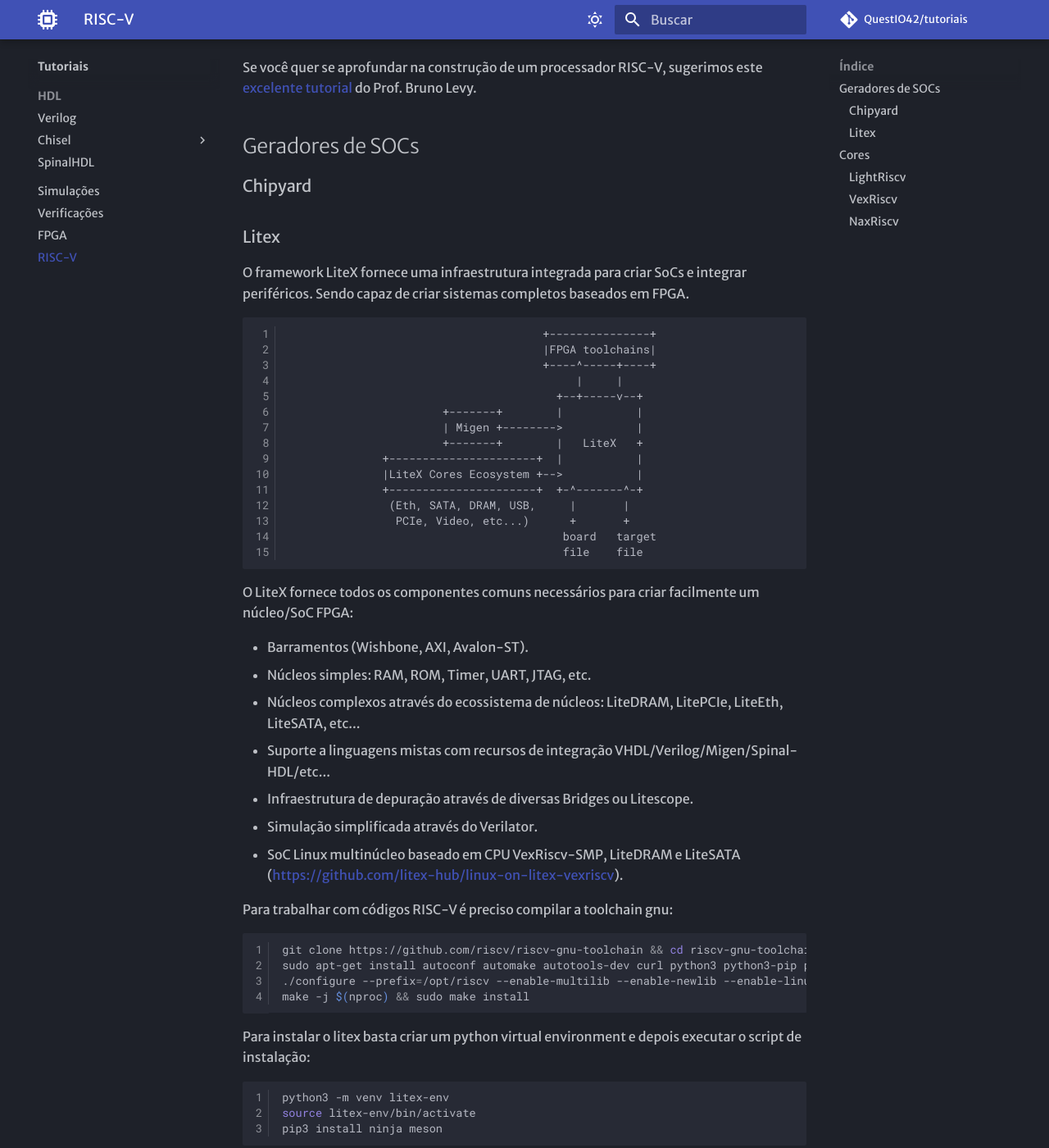
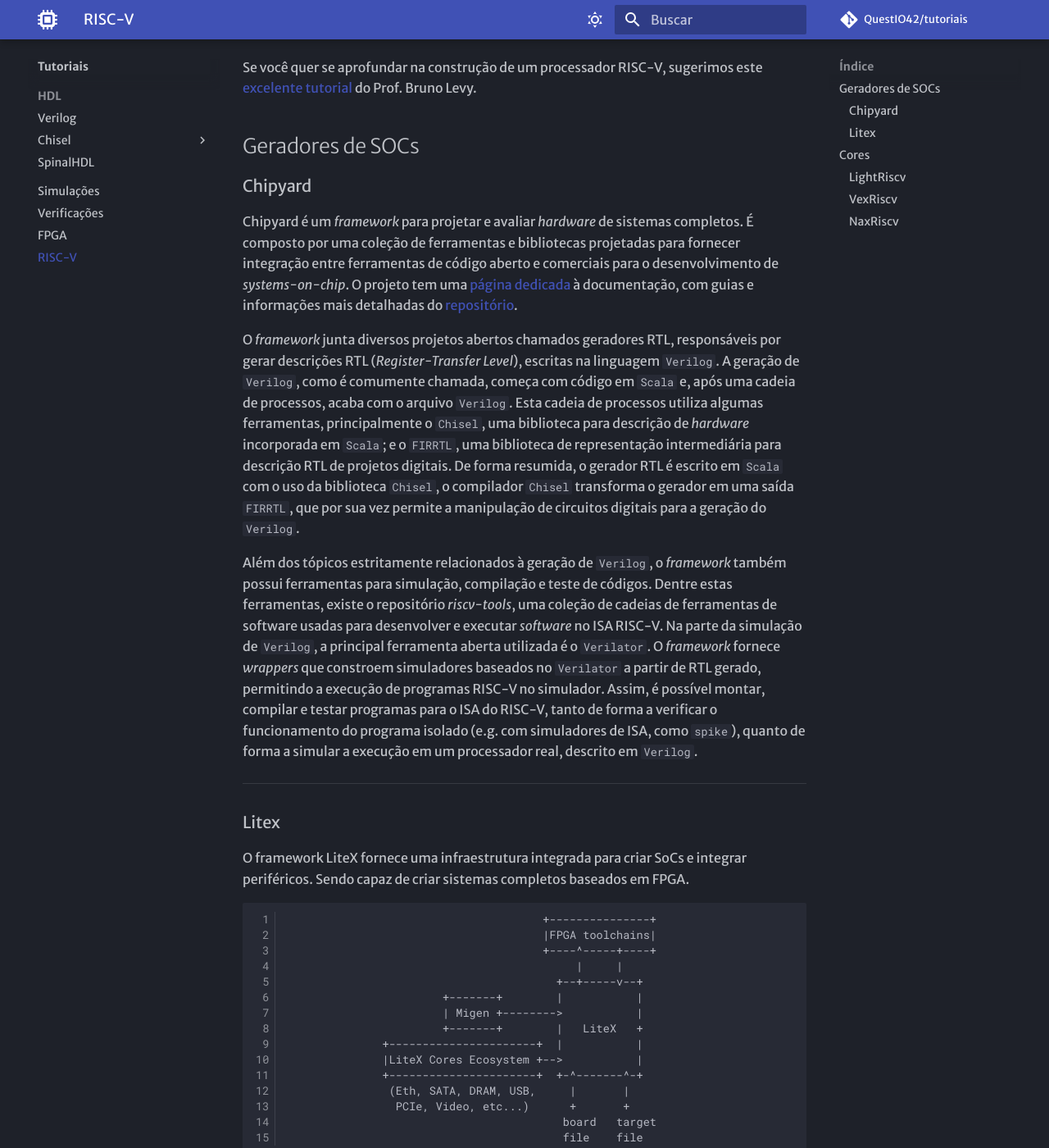
Before and after one commit to QuestIO42/tutoriais, an MkDocs documentation site: the page built from docs/RISCV.md, in a window 1280 px wide and 1400 px high, scrolled down 2294 px. Shown: the whole window at 82% size. Built offline with MkDocs 1.6.1 and Material for MkDocs 9.7.7, drawn with Linux system fonts in a browser that asks for light colours; comment, search, counter and statistics services are not loaded.

Commit message:
feat: introducao chipyard

```diff
--- a/docs/RISCV.md
+++ b/docs/RISCV.md
@@ -65,6 +65,20 @@
 ## Geradores de SOCs
 
 ### Chipyard
+
+Chipyard é um *framework* para projetar e avaliar *hardware* de sistemas completos. É composto por uma coleção de ferramentas e bibliotecas projetadas para fornecer
+integração entre ferramentas de código aberto e comerciais para o desenvolvimento de *systems-on-chip*. O projeto tem uma [página dedicada](https://chipyard.readthedocs.io/en/latest/) à documentação, com guias e informações mais detalhadas do [repositório](https://github.com/ucb-bar/chipyard).
+
+O *framework* junta diversos projetos abertos chamados geradores RTL, responsáveis por gerar descrições RTL (*Register-Transfer Level*), escritas na linguagem `Verilog`. A geração de `Verilog`, como é comumente chamada, começa com código em `Scala` e, após uma cadeia de processos, acaba com o arquivo `Verilog`.
+Esta cadeia de processos utiliza algumas ferramentas, principalmente o `Chisel`, uma biblioteca para descrição de *hardware* incorporada em `Scala`; e o `FIRRTL`, uma biblioteca de representação intermediária para descrição RTL de projetos digitais.
+De forma resumida, o gerador RTL é escrito em `Scala` com o uso da biblioteca `Chisel`, o compilador `Chisel` transforma o gerador em uma saída `FIRRTL`, que por sua vez permite a manipulação de circuitos digitais para a geração do `Verilog`.
+
+Além dos tópicos estritamente relacionados à geração de `Verilog`, o *framework* também possui ferramentas para simulação, compilação e teste de códigos.
+Dentre estas ferramentas, existe o repositório *riscv-tools*, uma coleção de cadeias de ferramentas de software usadas para desenvolver e executar *software* no ISA RISC-V.
+Na parte da simulação de `Verilog`, a principal ferramenta aberta utilizada é o `Verilator`. O *framework* fornece *wrappers* que constroem simuladores baseados no `Verilator` a partir de RTL gerado, permitindo a execução de programas RISC-V no simulador.
+Assim, é possível montar, compilar e testar programas para o ISA do RISC-V, tanto de forma a verificar o funcionamento do programa isolado (e.g. com simuladores de ISA, como `spike`), quanto de forma a simular a execução em um processador real, descrito em `Verilog`.
+
+-----
 
 ### Litex
 
```
